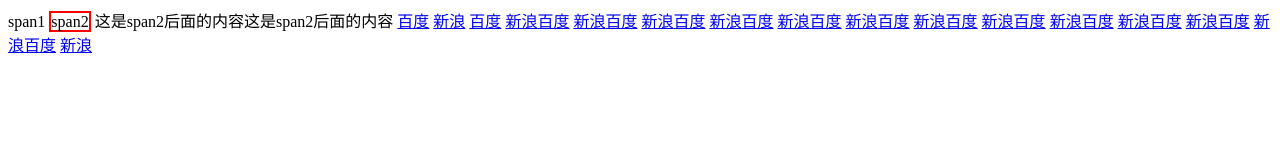
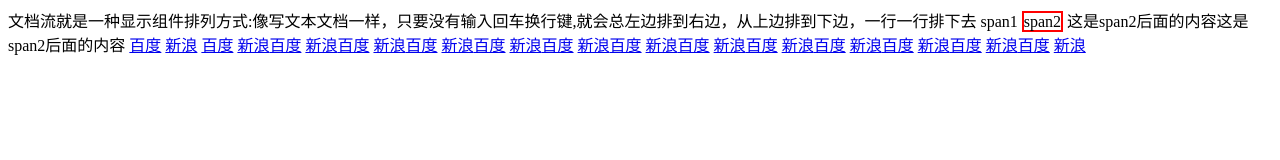
Before and after one commit to GuiTom/h5_tutorial, a plain HTML site: page chapter/chapter2.html in a window 1280 px wide. Drawn offline with Linux system fonts and the light colour scheme.

Commit message:
添加一点关于文档流的说明

```diff
--- a/chapter/chapter2.html
+++ b/chapter/chapter2.html
@@ -2,8 +2,7 @@
 <title>文档流</title>
 </html>
 <body>
-<!-- <div id="div1">div1</div>
-<div id="div2">div2</div> -->
+<span>文档流就是一种显示组件排列方式:像写文本文档一样，只要没有输入回车换行键,就会总左边排到右边，从上边排到下边，一行一行排下去</span>
 <span id="span1">span1</span>
 <span id="span2">span2</span>
 这是span2后面的内容这是span2后面的内容
```
